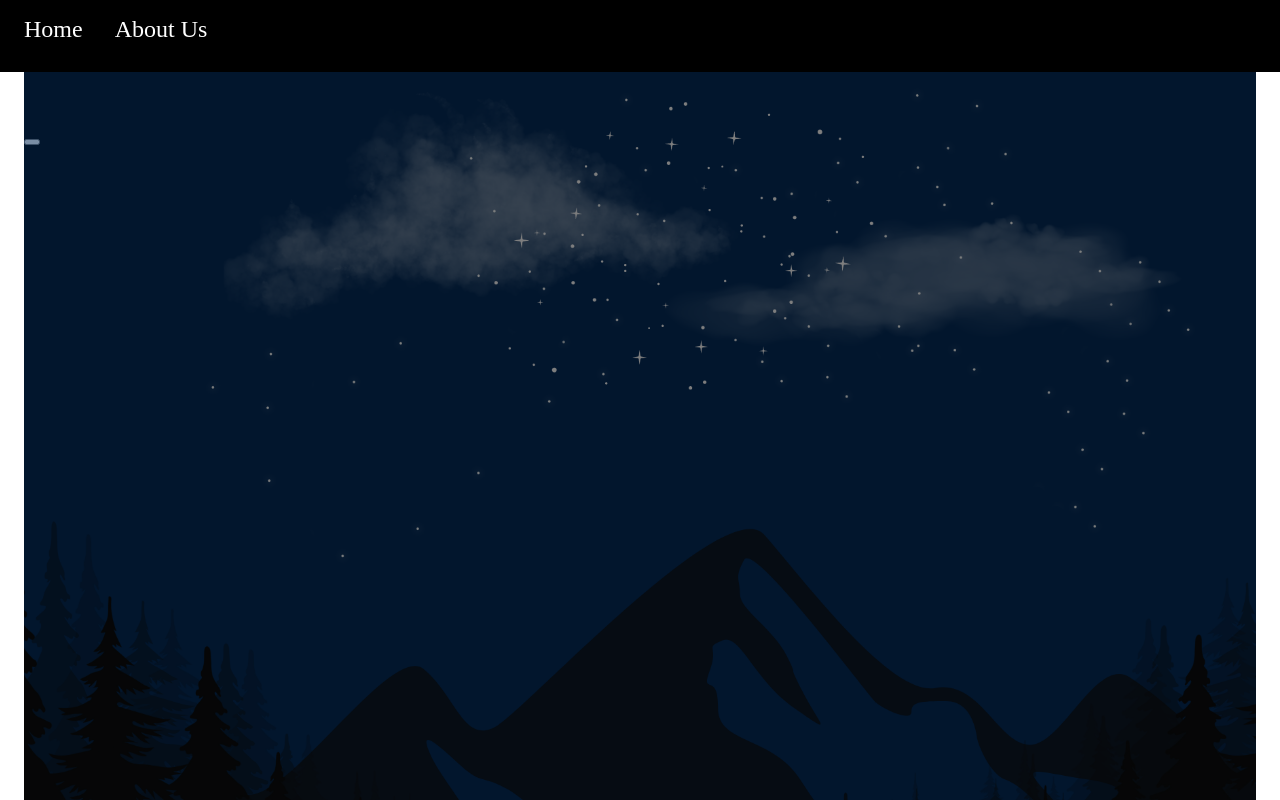
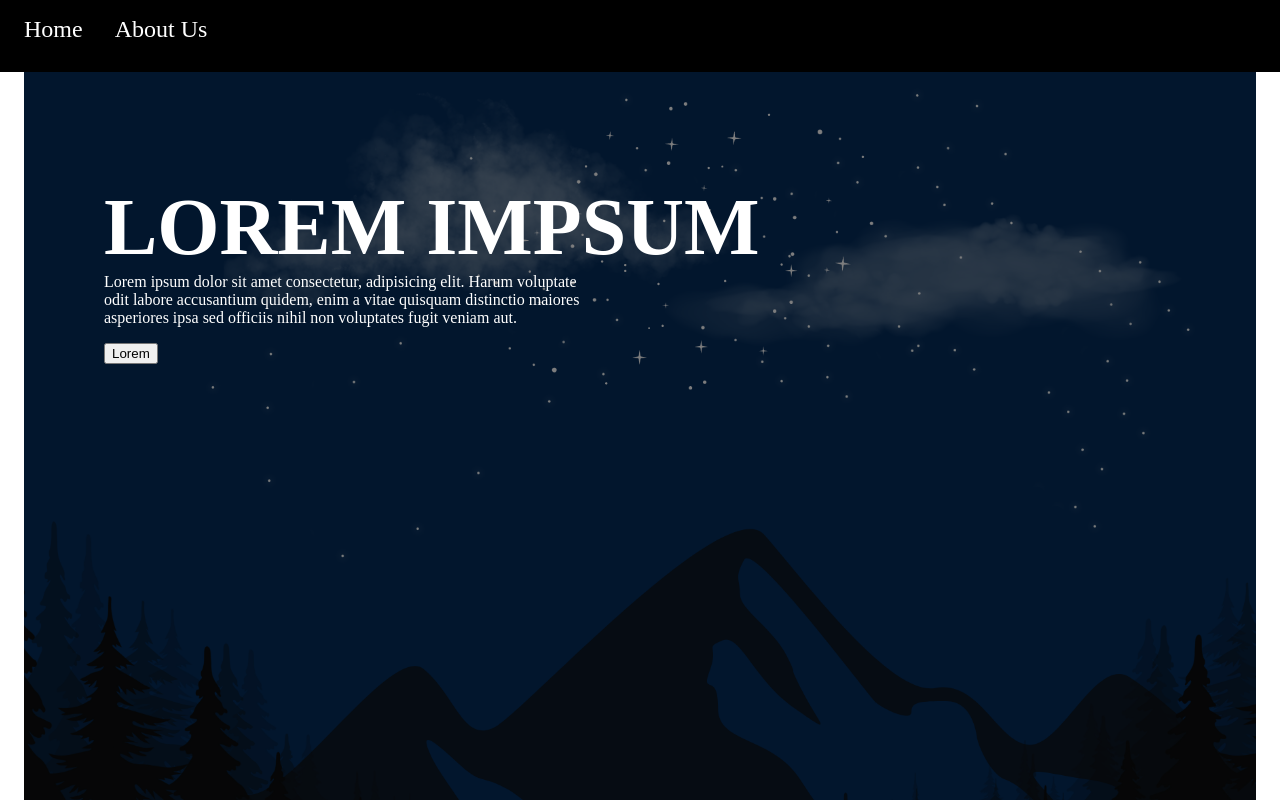
Before and after one commit to imnb5445/nuxtjs, a Nuxt app: page / in a window 1280 px wide. Shown: the top 800 px of the page. Built offline with nearby package versions, Linux system fonts and the light colour scheme.

Commit message:
made change to index and default.vue

```diff
--- a/layouts/default.vue
+++ b/layouts/default.vue
@@ -27,7 +27,8 @@
     }
 
     .nav-bar{
-        position: fixed;
+        z-index: 1;
+        position: fixed !important;
         margin-top: -1rem;
         margin-left: -1rem;
         width: 100%;
--- a/pages/index.vue
+++ b/pages/index.vue
@@ -1,10 +1,10 @@
 <template>
   <div class="hero">
     <div class="hero-cover">
-        <div class="">
-            <h1 class="">a</h1>
-            <p class=""></p>
-            <button class=""></button>
+        <div class="hero-item-container">
+            <h1 class="hero-title">LOREM IMPSUM</h1>
+            <p class="hero-text">Lorem ipsum dolor sit amet consectetur, adipisicing elit. Harum voluptate odit labore accusantium quidem, enim a vitae quisquam distinctio maiores asperiores ipsa sed officiis nihil non voluptates fugit veniam aut.</p>
+            <button class="hero-button">Lorem</button>
         </div>
     </div>
   </div>
@@ -21,15 +21,26 @@
     margin-top: -2.5rem;
     background-image: url("~/assets/hero-background.png");
     background-size: cover;
+    overflow-y: hidden;
     background-repeat: no-repeat;
    }
 
    .hero-cover{
     height: 100%;
-    background-color: black;
-    opacity: 50%;
-    /* padding-top: 7.5rem;
-    padding-left: 7rem;
-    padding-right: 5rem; */
+    padding: 5rem;
+    background-color: rgb(0, 0, 0,0.5);
    }
+
+   .hero-title{
+    z-index: 1;
+    margin-bottom: -1rem;
+    font-size: 5rem;
+    font-weight: 600;
+    color: white;
+   }
+   .hero-text{
+    width: 30rem;
+    color: white;
+   }
+
 </style>
```
